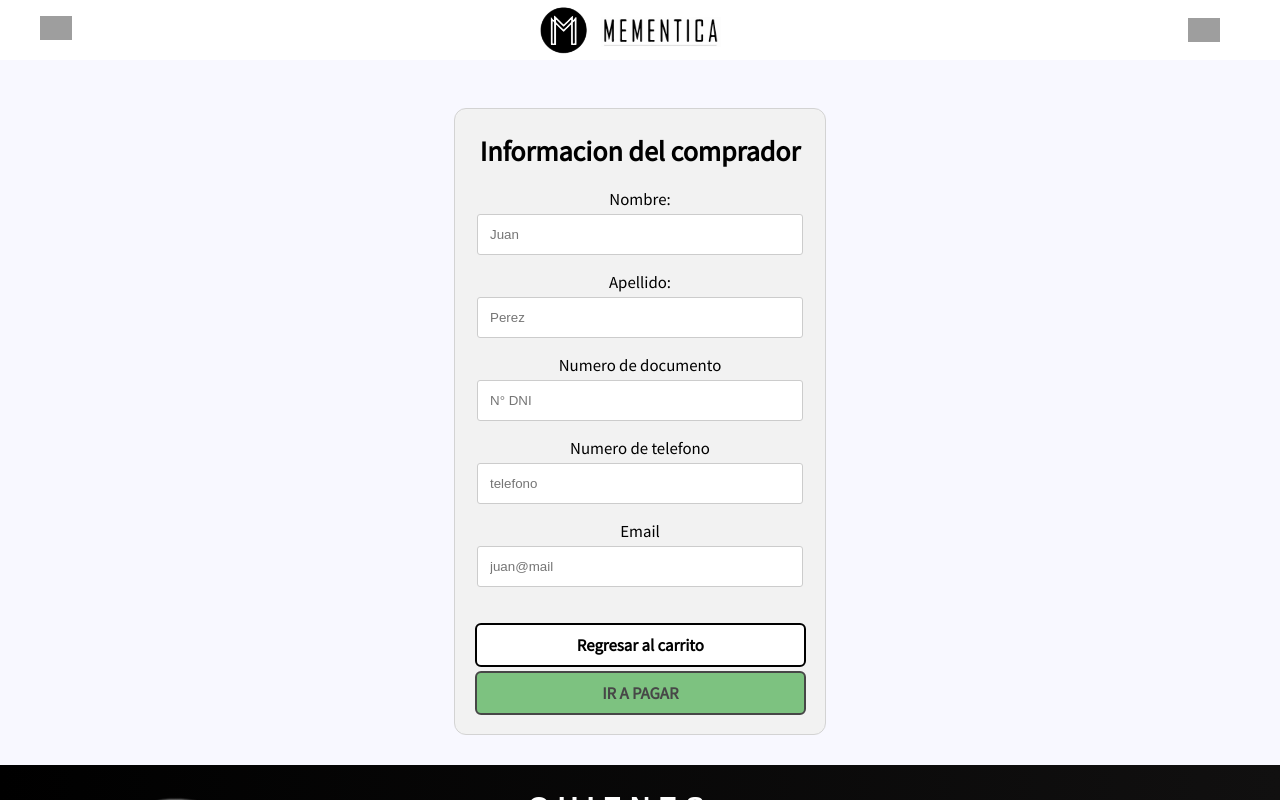
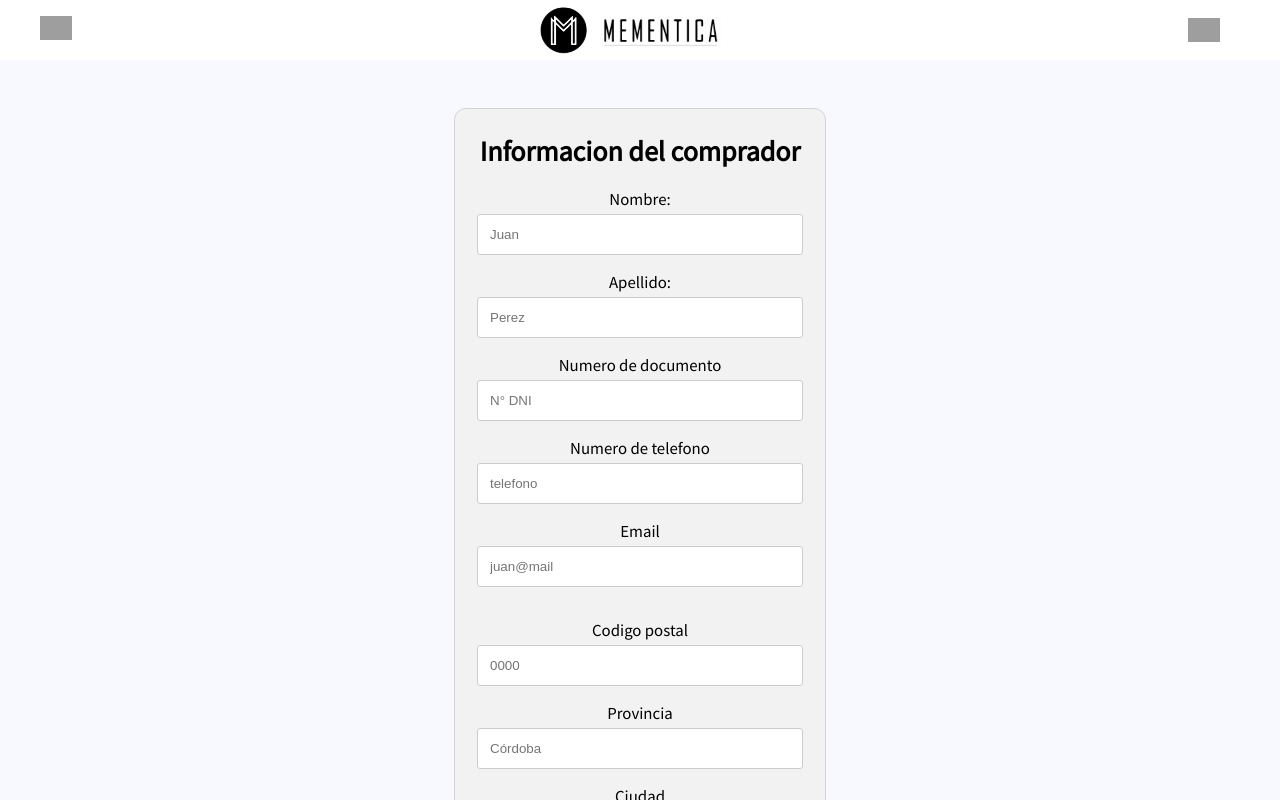
Before and after one commit to F-Scienza/mementica3D, a React (Create React App) app: page /Checkout/form in a window 1280 px wide. Shown: the top 800 px of the page. Built offline with nearby package versions, Linux system fonts and the light colour scheme; grey boxes are pictures that could not be loaded; a web font is replaced by a local one.

Commit message:
formulario completo sin logica de pago

```diff
--- a/src/Components/Form2/index.jsx
+++ b/src/Components/Form2/index.jsx
@@ -74,7 +74,7 @@ function Form2() {
 		id: 2606,
 	};*/}
 	let envio = false
-	cart.find(p => p.title === 'ClicOH envio') ? envio = true : envio = false
+	cart.find(p => p.title === 'Envio') ? envio = true : envio = false
 	const {
 		form,
 		errors,
@@ -158,11 +158,6 @@ function Form2() {
 					required
 				/>
 				{errors.email && <p className="required-p"> {errors.email} </p>}
-
-				{envio && (
-					//logica para que esta parte del formulario aparezca solo
-					//si compraron el envio
-
 				<div className="form-infoenvio">
 					<label htmlFor="cp">Codigo postal</label>
 					<input
@@ -222,7 +217,6 @@ function Form2() {
 						value={form.dpto}
 					/>
 				</div>
-				)}
 				{errors.cp && <p> {errors.cp} </p>}
 
 				{/*<div className="form-paymethod ">
```
Lines whose indentation alone changed are shown as unchanged.
